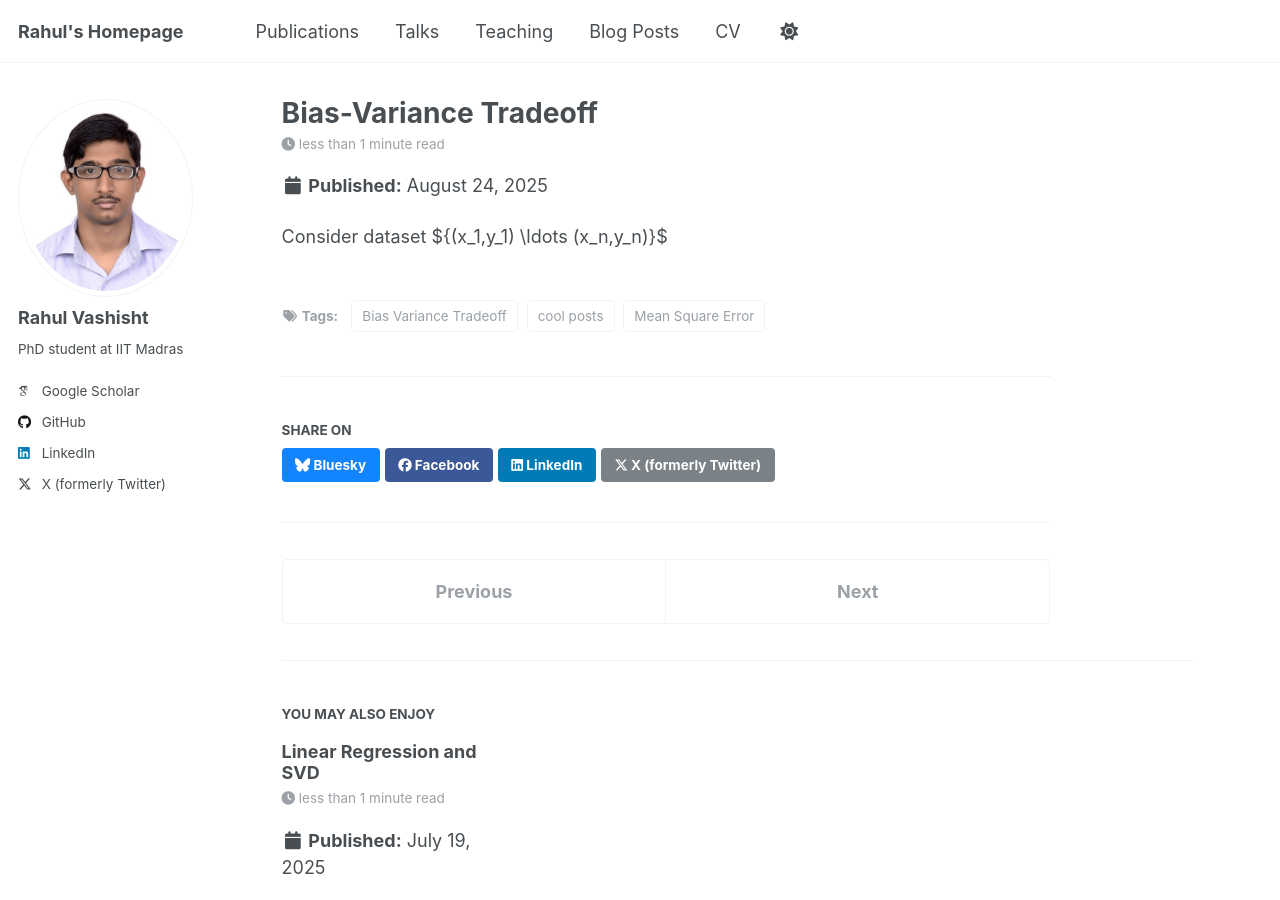
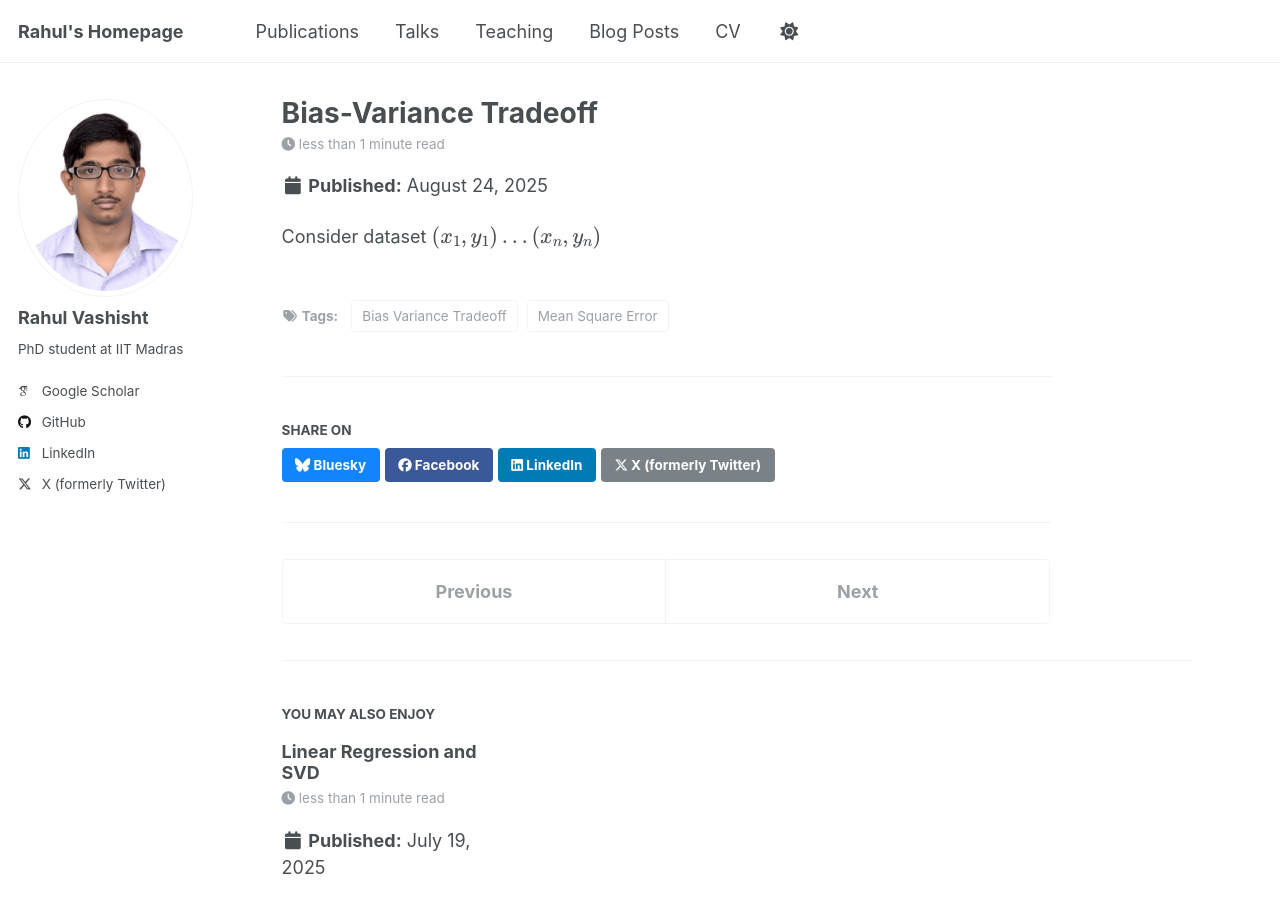
Before and after one commit to vashishtrahul/vashishtrahul.github.io, a Jekyll site: the page built from _posts/2025-08-24-blog-post-2.md, in a window 1280 px wide and 900 px high. Built offline with Jekyll 4.4.1, drawn with Linux system fonts in a browser that asks for light colours; some web fonts are replaced; a script that is not in the unit is left out.

Commit message:
bias-variance-tradeoff update

```diff
--- a/_posts/2025-08-24-blog-post-2.md
+++ b/_posts/2025-08-24-blog-post-2.md
@@ -3,10 +3,9 @@ title: 'Bias-Variance Tradeoff'
 date: 2025-08-24
 permalink: /posts/2025/07/bias-variance-tradeoff/
 tags:
-  - cool posts
   - Mean Square Error
   - Bias Variance Tradeoff
 ---
 
 
-Consider dataset ${(x_1,y_1) \ldots (x_n,y_n)}$
+Consider dataset $${(x_1,y_1) \ldots (x_n,y_n)}$$
```
